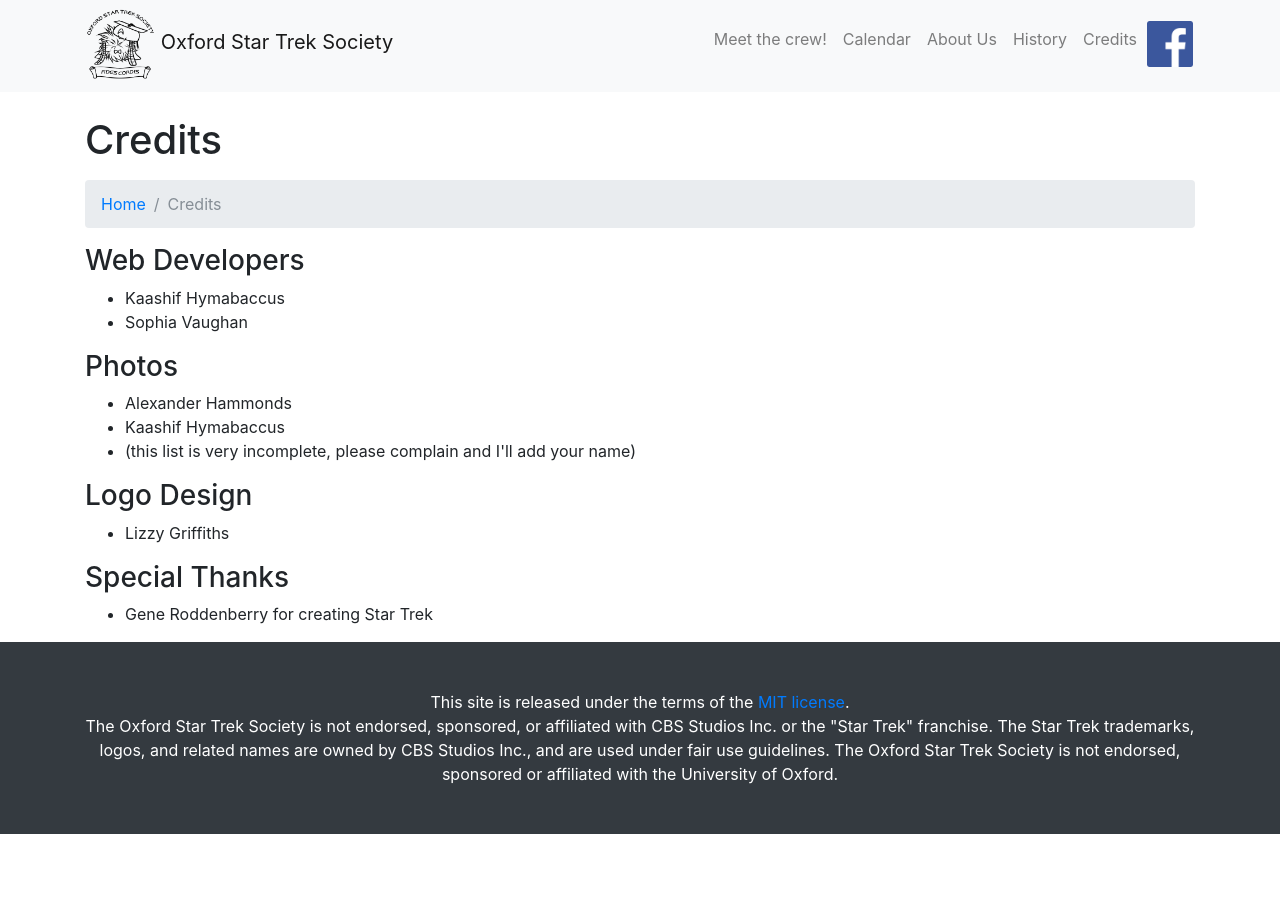
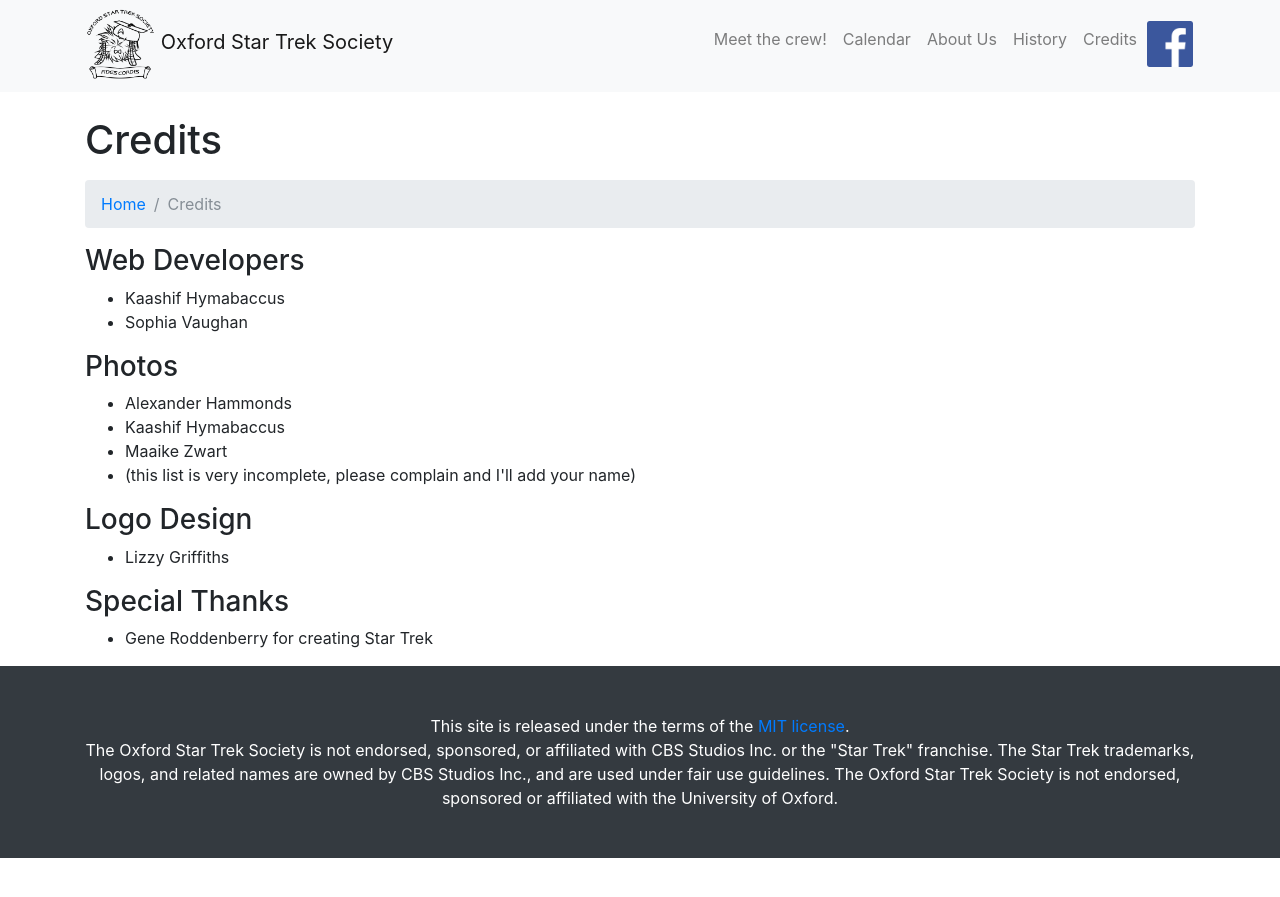
Before and after one commit to oxfordstartreksociety/oxfordstartreksociety.github.io, a Jekyll site: the page built from credits.html, in a window 1280 px wide. Shown: the top 897 px of the page. Built offline with Jekyll 4.4.1, drawn with Linux system fonts in a browser that asks for light colours.

Commit message:
add credit to maaike for a photo
she took one of the punting ones

```diff
--- a/credits.html
+++ b/credits.html
@@ -21,6 +21,7 @@
   <ul>
     <li>Alexander Hammonds</li>
     <li>Kaashif Hymabaccus</li>
+    <li>Maaike Zwart</li>
     <li>(this list is very incomplete, please complain and I'll add
     your name)</li>
   </ul>
```
